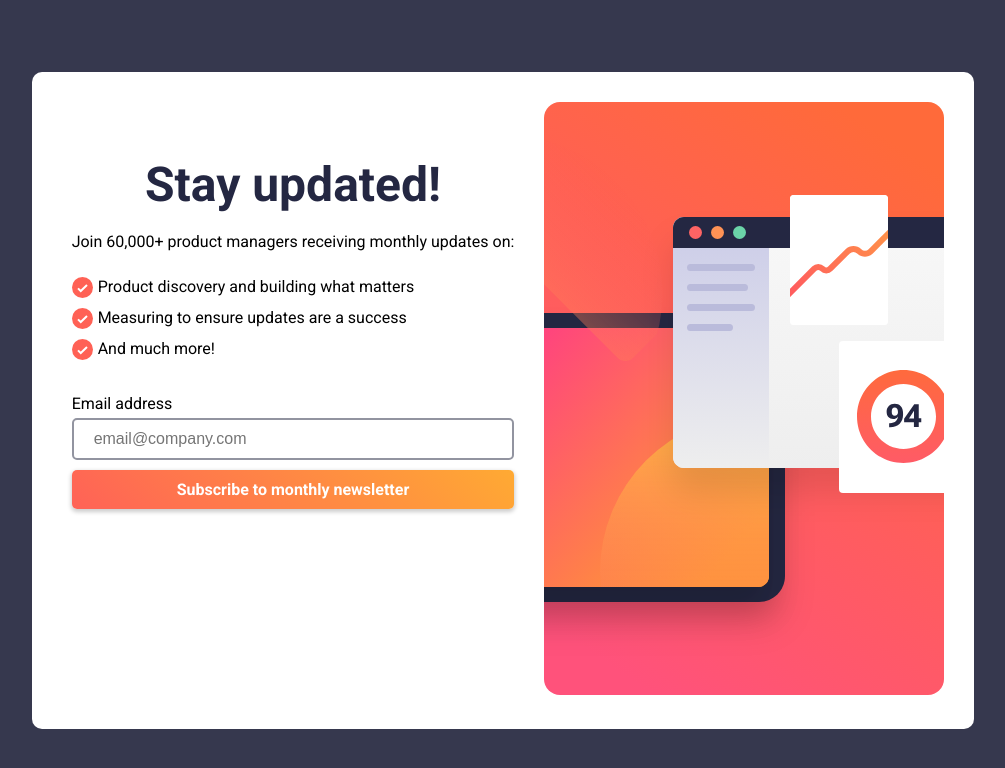
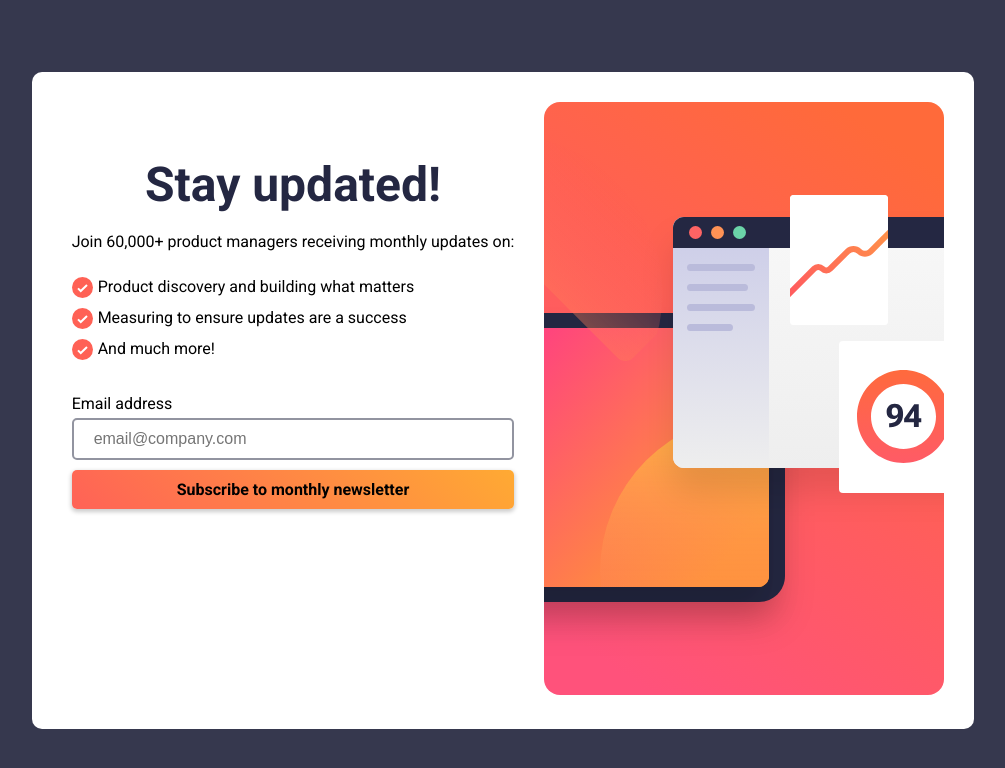
Before and after one commit to vernonroque/newsletter-main, a React (Create React App) app: page / in a window 1280 px wide. In both pictures the pointer is over the button "Subscribe to monthly newsletter". Shown: the top 768 px of the page, without its empty margins (137-1142 px from the left). Built offline with nearby package versions, Linux system fonts and the light colour scheme.

Commit message:
Added transition effect

```diff
--- a/src/components/mainCard.module.css
+++ b/src/components/mainCard.module.css
@@ -42,11 +42,14 @@ button{
     border-radius:5px;
     font-size:16px;
     border:none;
+    transition: 0.5s;
 }
 button:hover{
     cursor:pointer;
     background:linear-gradient(45deg,hsl(4, 100%, 67%),rgb(255, 170, 51));
     box-shadow: 0 2px 4px 1px rgb(0 0 0 / 20%); /* x-axis,y-axis,blur-effect,spread-radius,color */
+    transition: 0.5s;
+    color:black;
 }
 .inputError{
     border:2px solid red;
```
